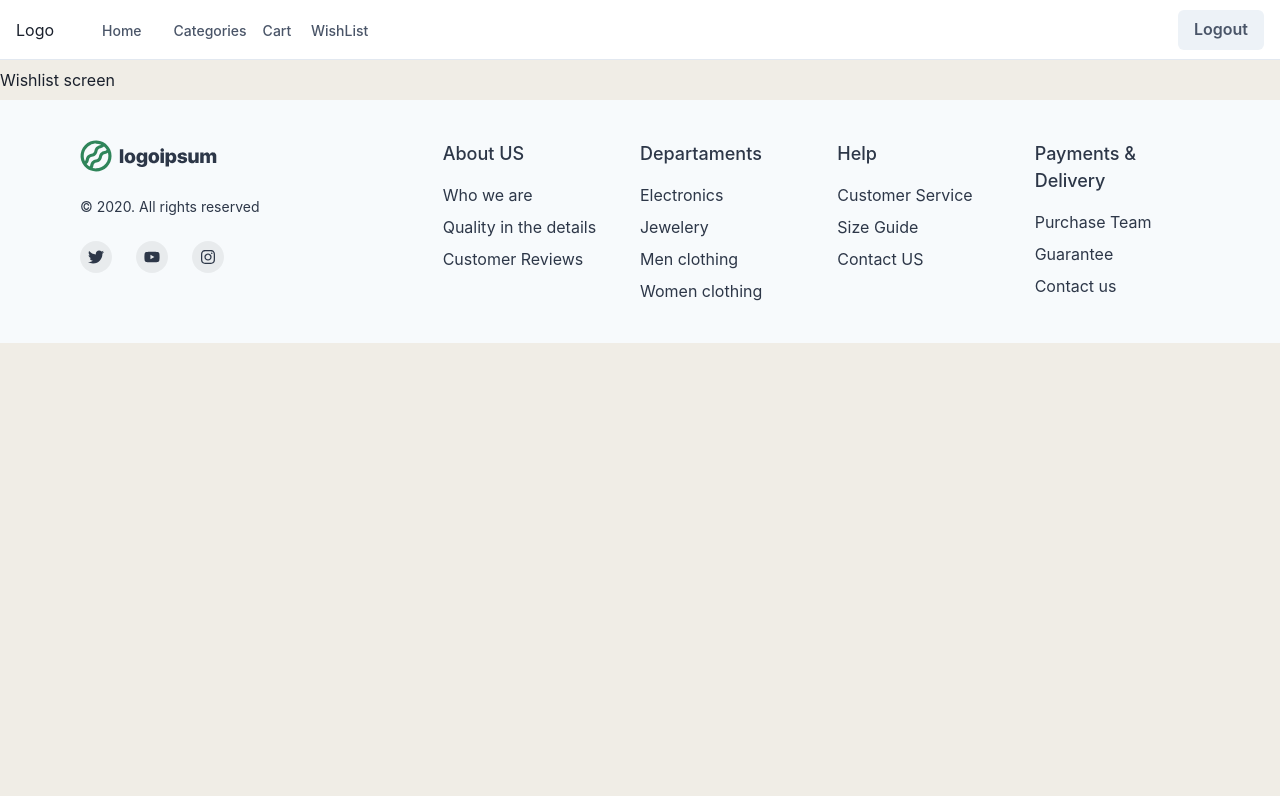
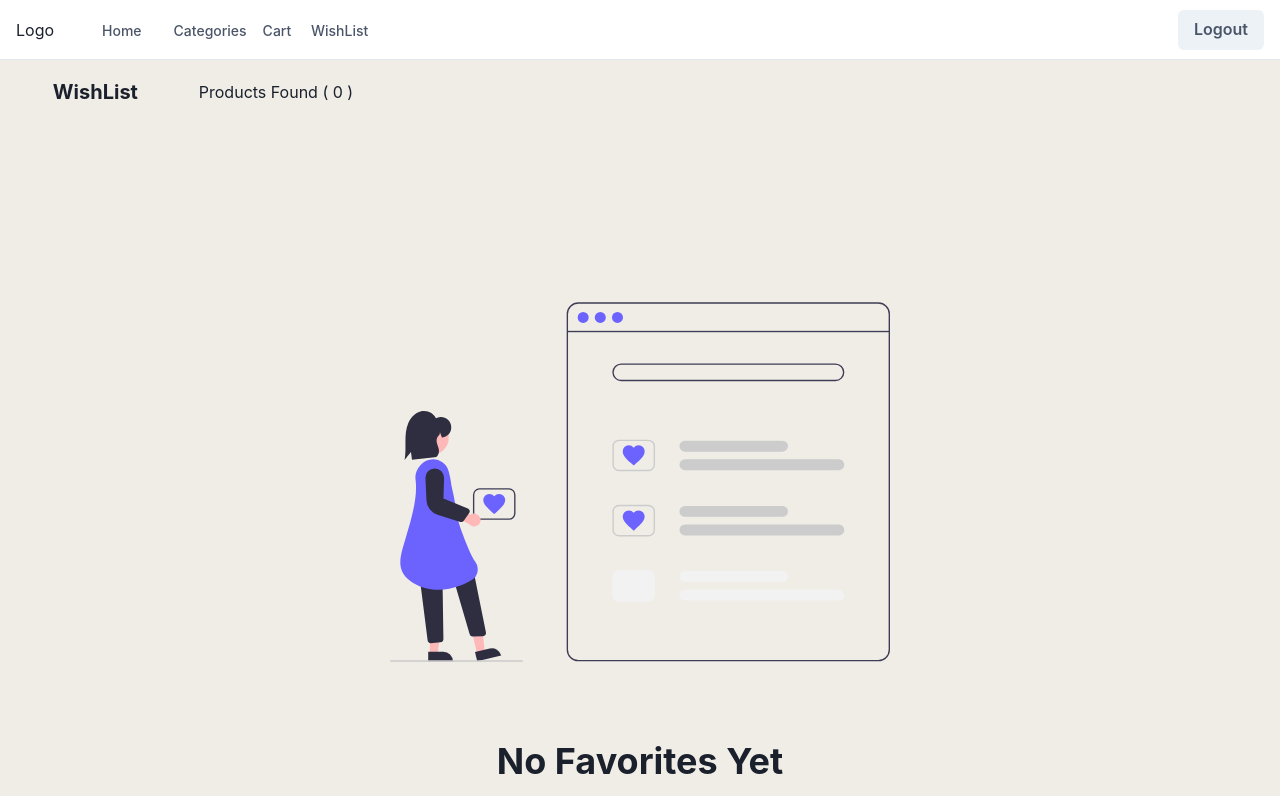
Before and after one commit to Berrones-Edwin/eccomerce, a React (Vite) app: page /wishlist in a window 1280 px wide. Shown: the top 796 px of the page. Built offline with nearby package versions, Linux system fonts and the light colour scheme; sample sign-in values are in the browser's storage.

Commit message:
[Feature] Finish WishList Screen

```diff
--- /dev/null
+++ b/src/components/WishListEmpty.tsx
@@ -0,0 +1,14 @@
+import React from 'react'
+import { Stack, Image, Heading, Text } from '@chakra-ui/react'
+
+const WishListEmpty = () => {
+  return (
+    <Stack minHeight={'100vh'} justifyContent={'center'} alignItems={'center'}>
+      <Image w={'500px'} h={'500px'} src={'assets/wishlist.svg'} />
+      <Heading>No Favorites Yet</Heading>
+      <Text>Tap Heart next to the product. We'll save them you here.</Text>
+    </Stack>
+  )
+}
+
+export default WishListEmpty
--- a/src/pages/WishListScreen.tsx
+++ b/src/pages/WishListScreen.tsx
@@ -1,10 +1,36 @@
 import React from 'react'
+import { Stack, Center, Heading, Text } from '@chakra-ui/react'
+
+import { useWishList } from '../hooks/useWishList'
+import WishListEmpty from '../components/WishListEmpty'
+import GridProducts from '../components/GridProducts'
 
 const WishListScreen = () => {
+  const { wishList } = useWishList()
   return (
-    <div>
-      <h3>Wishlist screen</h3>
-    </div>
+    <Stack minH={'100vh'}>
+      <Stack
+        h={'3rem'}
+        direction={{
+          base: 'column',
+          md: 'row'
+        }}
+        justifyContent={'space-around'}
+        alignItems={'center'}
+      >
+        <Stack w={'15%'}>
+          <Center>
+            <Heading size={'md'}>WishList</Heading>
+          </Center>
+        </Stack>
+        <Stack w={'85%'}>
+          <Text>Products Found ( {wishList.length} ) </Text>
+        </Stack>
+      </Stack>
+      {/* End NavBar */}
+      {wishList.length === 0 && <WishListEmpty />}
+      <GridProducts products={wishList} />
+    </Stack>
   )
 }
 
```
